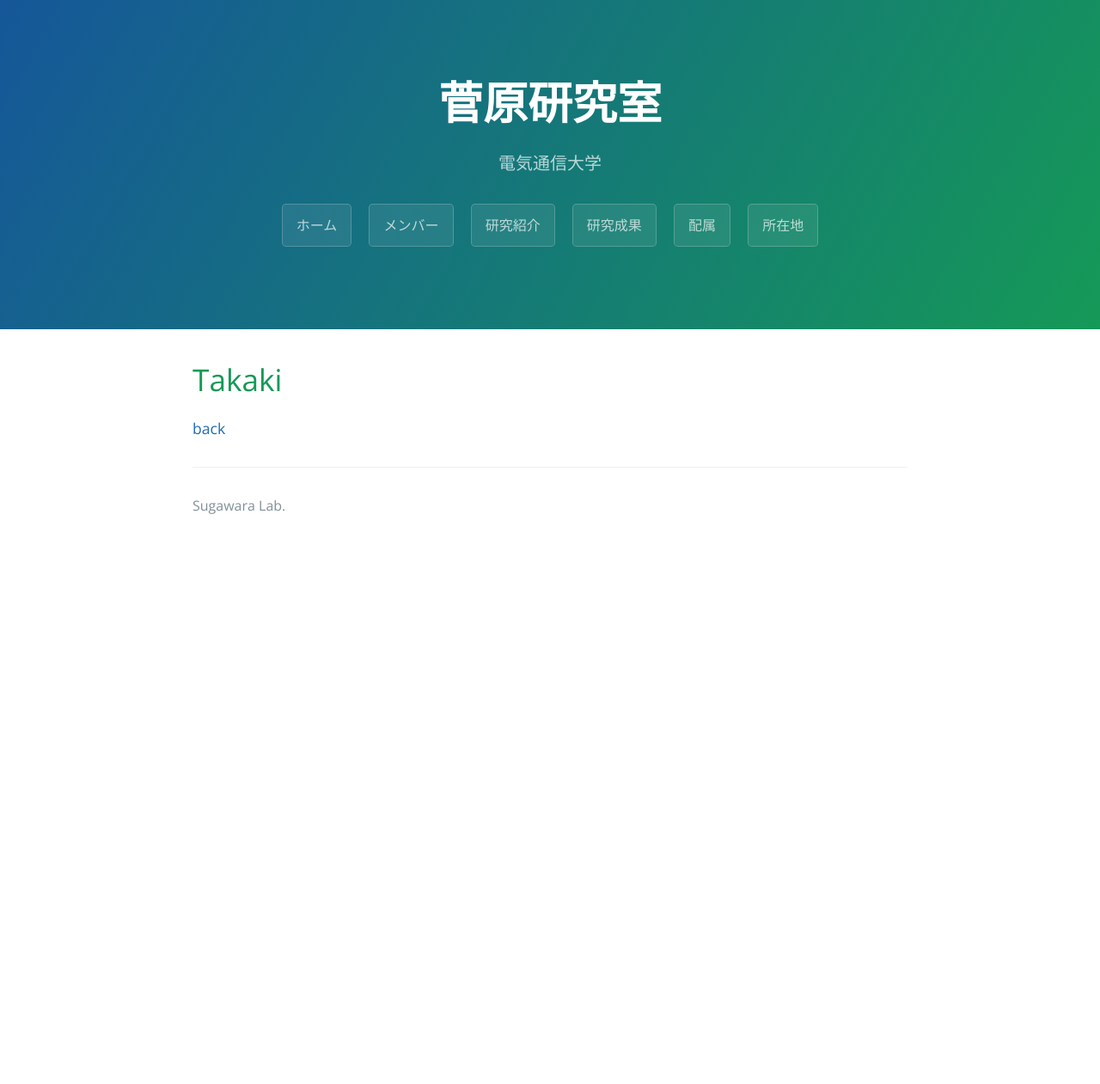
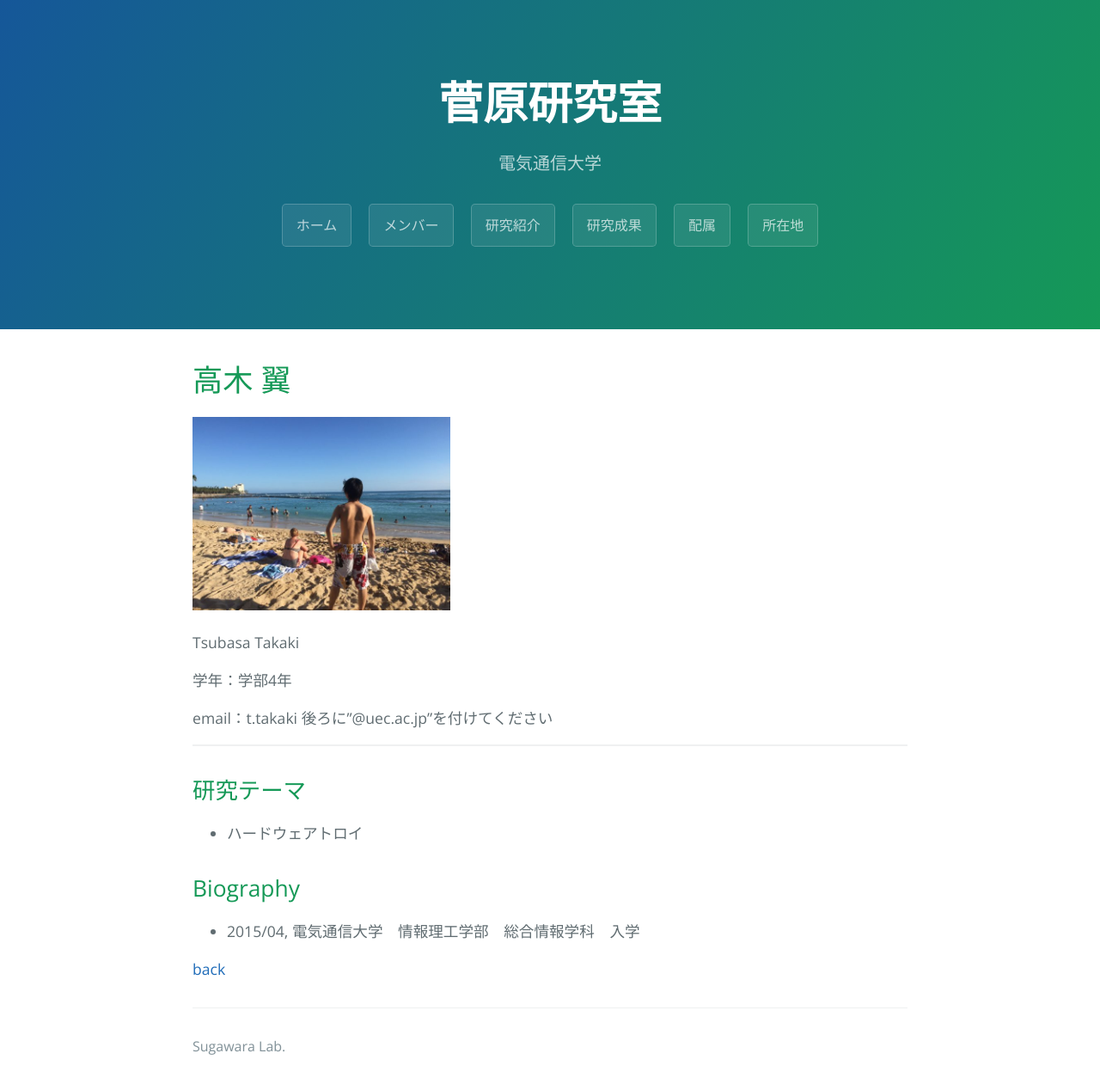
Before and after one commit to sugawara-bbbb/weblab, a Jekyll site: the page built from takaki.md, in a window 1280 px wide. Shown: the whole page at 86% size. Built offline with Jekyll 4.4.1, drawn with Linux system fonts in a browser that asks for light colours; our own code applies the rules of GitHub Pages for plain Markdown files; before the commit the page ends 900 px from its top, so only the background shows below that.

Commit message:
メンバーページを作成した．

```diff
--- a/takaki.md
+++ b/takaki.md
@@ -2,6 +2,24 @@
 layout: default
 ---
 
-# Takaki
+# 高木 翼
+
+![takaki](./fig/takaki.jpg){:width="300px"}
+
+Tsubasa Takaki
+
+学年：学部4年
+
+email：t.takaki 後ろに”@uec.ac.jp”を付けてください
+
+---
+
+## 研究テーマ
+
+- ハードウェアトロイ
+
+## Biography
+
+- 2015/04, 電気通信大学　情報理工学部　総合情報学科　入学
 
 [back](./)
```
Also changed, not shown: nakamura.md (+17 -1 lines), nishiyama.md (+17 -1 lines), sugawara.md (+9 -3 lines), toh.md (+19 -1 lines), fig/nakamura.jpg (added), fig/takaki.jpg (added), fig/toh.jpg (added).
